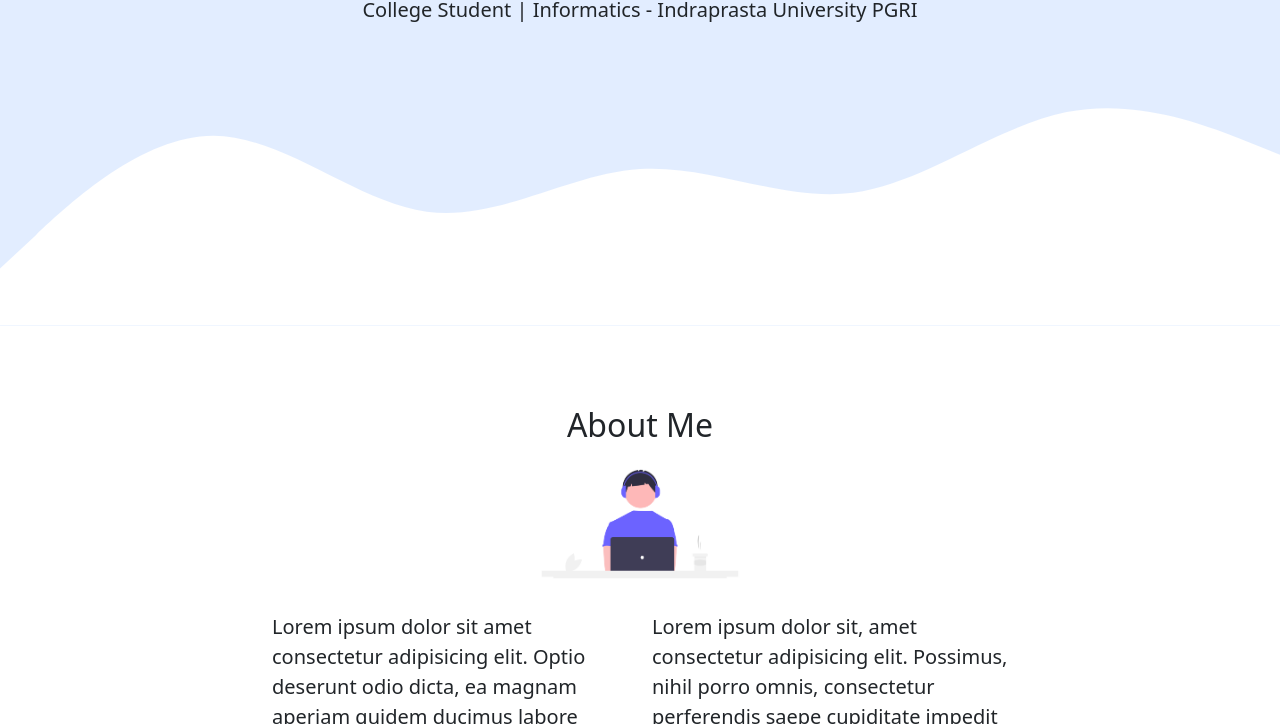
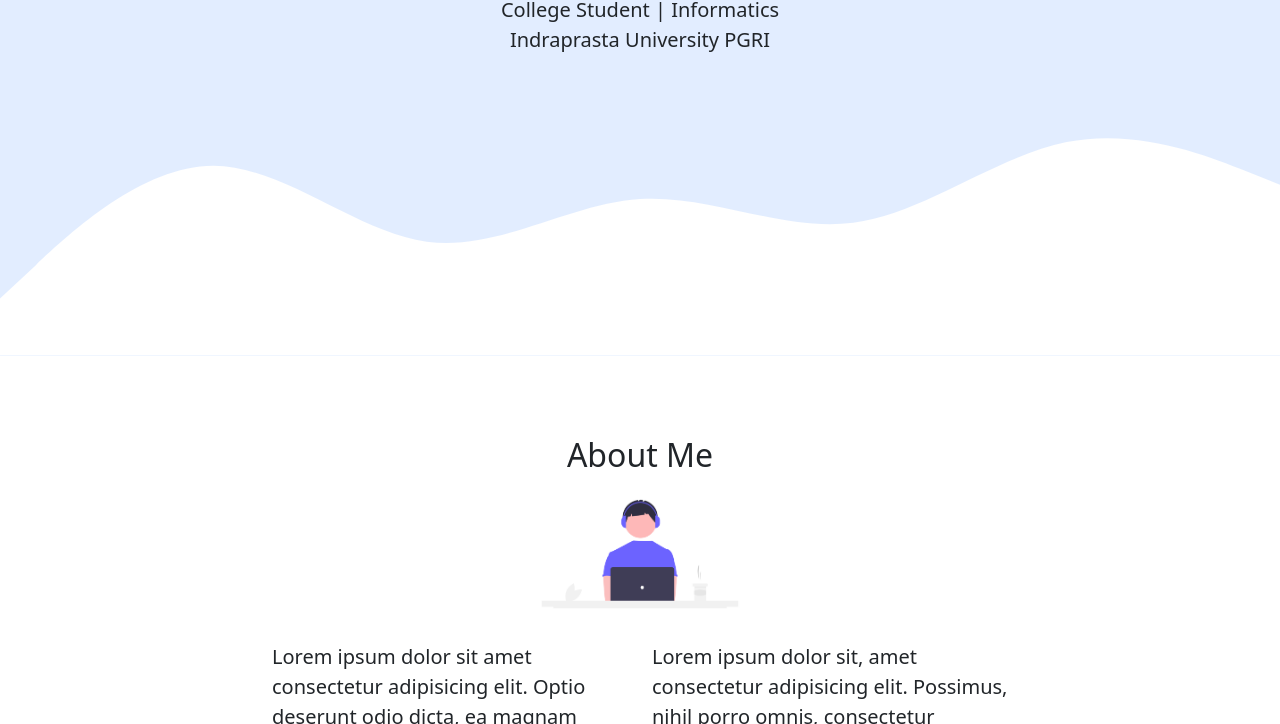
Before and after one commit to rizkifaism/rizkifaism.github.io, a plain HTML site: page index.html in a window 1280 px wide. Shown: the part 376-1100 px from the top of the page. Drawn offline with nearby package versions, Linux system fonts and the light colour scheme.

Commit message:
memperbaiki jumbotron

```diff
--- a/index.html
+++ b/index.html
@@ -268,7 +268,7 @@
     <script src="https://cdnjs.cloudflare.com/ajax/libs/gsap/3.6.1/TextPlugin.min.js"></script>
     <script>
       gsap.registerPlugin(TextPlugin);
-      gsap.to(".lead", { duration: 4.5, delay: 1.5, text: "College Student | Informatics - Indraprasta University PGRI" });
+      gsap.to(".lead", { duration: 4.5, delay: 1.5, text: "College Student | Informatics <br>Indraprasta University PGRI</br>" });
       gsap.from(".jumbotron img", { duration: 1, rotateY: 360, opacity: 0 });
       gsap.from(".navbar", { duration: 1.5, y: "-100%", opacity: 0, ease: "bounce" });
       gsap.from(".display-4", { duration: 1, y: -50, opacity: 0, delay: 0.5, ease: "back" });
```
